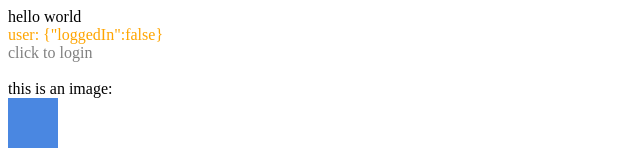
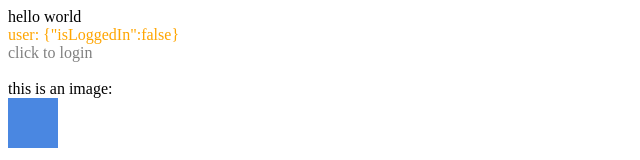
Before and after one commit to rellfy/vtr, a React (Vite) app: page / in a window 1280 px wide. Shown: the top 160 px of the page, without its empty margins (0-640 px from the left). Built offline with nearby package versions, Linux system fonts and the light colour scheme.

Commit message:
refactor: rename boolean

```diff
--- a/src/components/Main/index.tsx
+++ b/src/components/Main/index.tsx
@@ -4,17 +4,17 @@ import blue from "../../../resources/blue.png";
 import classNames from "classnames";
 
 type User = {
-  loggedIn: boolean;
+  isLoggedIn: boolean;
   username?: string;
 };
 
 export default () => {
   const [user, setUser] = useState<User>({
-    loggedIn: false,
+    isLoggedIn: false,
   });
   const login = (username: string) =>
     setUser({
-      loggedIn: true,
+      isLoggedIn: true,
       username,
     });
   const loginButton = (
@@ -32,14 +32,14 @@ export default () => {
       <br />
       <span
         className={classNames({
-          [classes.success]: user.loggedIn,
-          [classes.warning]: !user.loggedIn
+          [classes.success]: user.isLoggedIn,
+          [classes.warning]: !user.isLoggedIn
         })}
       >
         user: {JSON.stringify(user)}
       </span>
       <br />
-      {!user.loggedIn && loginButton}
+      {!user.isLoggedIn && loginButton}
       <br />
       this is an image:
       <br />
```
